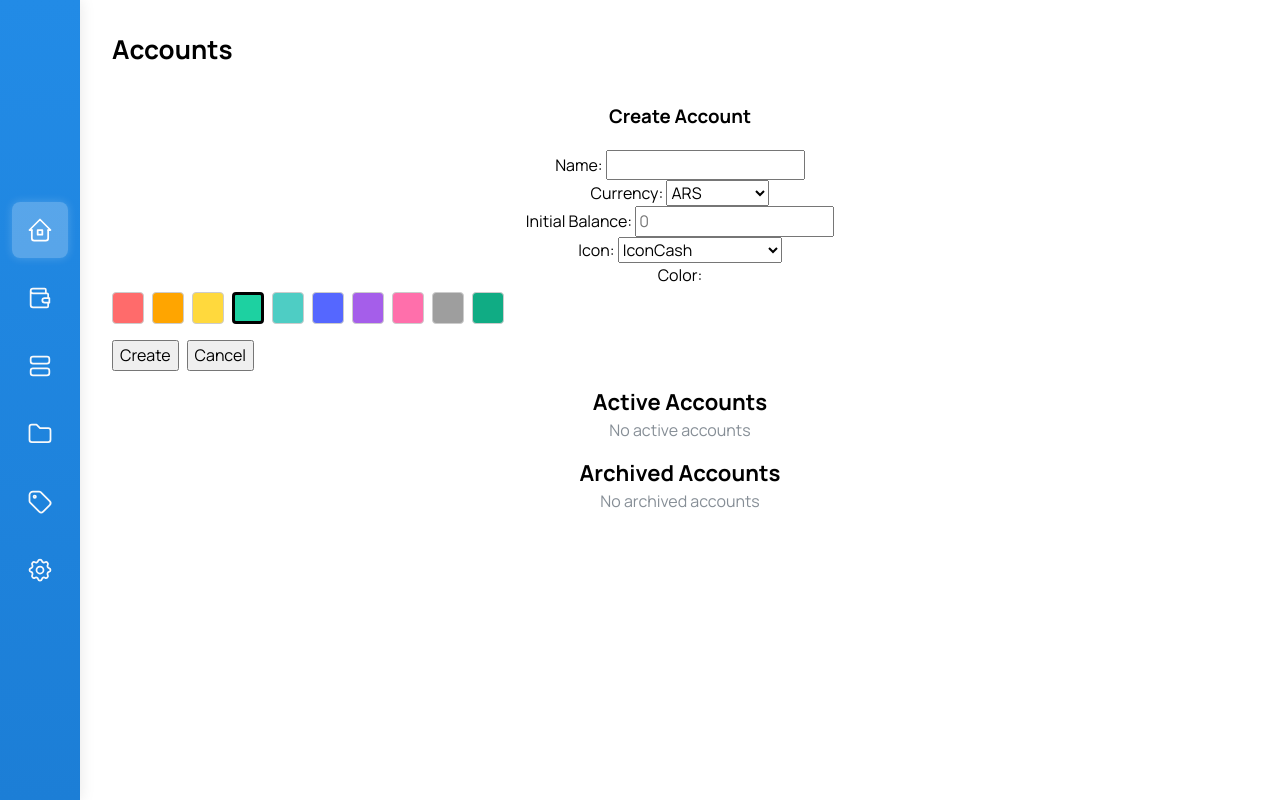
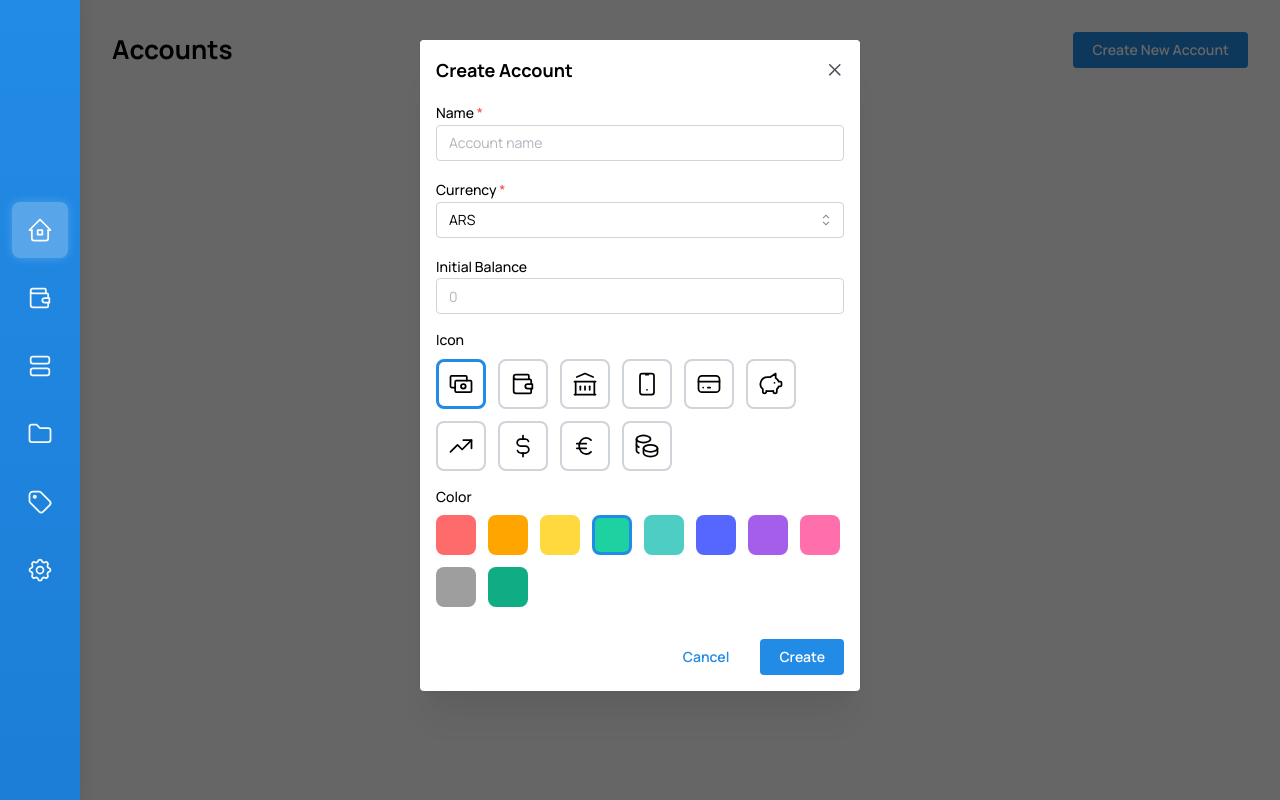
Before and after one commit to tomas2305/platito, a React (Vite) app: page /accounts in a window 1280 px wide. Both pictures are taken after a click on the button "Create New Account". Built offline with nearby package versions, Linux system fonts and the light colour scheme.

Commit message:
Update accounts

```diff
--- a/src/components/AccountForm.tsx
+++ b/src/components/AccountForm.tsx
@@ -1,13 +1,16 @@
 import { useState, useEffect } from 'react';
+import { Button, Group, Modal, Select, Stack, Text, TextInput, Title } from '@mantine/core';
 import type { Account, Currency } from '../types';
 import { SUPPORTED_CURRENCIES } from '../utils/currency';
 import { COLOR_PALETTE, type ColorName } from '../utils/colors';
 import { formatMonetaryValue, parseMonetaryValue } from '../utils/formatters';
+import { AccountIcon } from './AccountIcon';
 
 interface AccountFormProps {
   account?: Account;
+  opened: boolean;
+  onClose: () => void;
   onSubmit: (data: Omit<Account, 'id'>) => Promise<void>;
-  onCancel: () => void;
 }
 
 const ICONS = [
@@ -23,7 +26,7 @@ const ICONS = [
   'IconCoins',
 ];
 
-export const AccountForm = ({ account, onSubmit, onCancel }: AccountFormProps) => {
+export const AccountForm = ({ account, opened, onClose, onSubmit }: AccountFormProps) => {
   const [name, setName] = useState('');
   const [currency, setCurrency] = useState<Currency>('ARS');
   const [initialBalance, setInitialBalance] = useState('');
@@ -38,12 +41,17 @@ export const AccountForm = ({ account, onSubmit, onCancel }: AccountFormProps) =
       setInitialBalance(formatMonetaryValue(String(account.initialBalance)));
       setColor(account.color);
       setIcon(account.icon);
+    } else {
+      setName('');
+      setCurrency('ARS');
+      setInitialBalance('');
+      setColor('green');
+      setIcon('IconCash');
     }
-  }, [account]);
+  }, [account, opened]);
 
-  const handleBalanceChange = (e: React.ChangeEvent<HTMLInputElement>) => {
-    const rawValue = e.target.value;
-    const formatted = formatMonetaryValue(rawValue);
+  const handleBalanceChange = (value: string) => {
+    const formatted = formatMonetaryValue(value);
     setInitialBalance(formatted);
   };
 
@@ -60,113 +68,112 @@ export const AccountForm = ({ account, onSubmit, onCancel }: AccountFormProps) =
         icon,
         isArchived: account?.isArchived ?? false,
       });
+      onClose();
     } finally {
       setLoading(false);
     }
   };
 
-  const getButtonText = () => {
-    if (loading) return 'Saving...';
-    return account ? 'Update' : 'Create';
-  };
-
   return (
+    <Modal
+      opened={opened}
+      onClose={onClose}
+      title={<Title order={4}>{account ? 'Edit Account' : 'Create Account'}</Title>}
+      size="md"
+    >
       <form onSubmit={handleSubmit}>
-      <h3>{account ? 'Edit Account' : 'Create Account'}</h3>
-
-      <div>
-        <label>
-          Name:
-          {' '}
-          <input
-            type="text"
+        <Stack gap="md">
+          <TextInput
+            label="Name"
+            placeholder="Account name"
             value={name}
             onChange={(e) => setName(e.target.value)}
             required
             disabled={loading}
           />
-        </label>
+
+          <Select
+            label="Currency"
+            data={SUPPORTED_CURRENCIES.map((c) => ({ value: c, label: c }))}
+            value={currency}
+            onChange={(value) => setCurrency(value as Currency)}
+            disabled={loading || Boolean(account)}
+            required
+          />
+
+          <TextInput
+            label="Initial Balance"
+            placeholder="0"
+            type="text"
+            inputMode="decimal"
+            value={initialBalance}
+            onChange={(e) => handleBalanceChange(e.target.value)}
+            disabled={loading}
+          />
+
+          <div>
+            <Text size="sm" fw={500} mb={8}>Icon</Text>
+            <Group gap="sm">
+              {ICONS.map((iconName) => (
+                <button
+                  key={iconName}
+                  type="button"
+                  onClick={() => setIcon(iconName)}
+                  style={{
+                    width: '50px',
+                    height: '50px',
+                    display: 'flex',
+                    alignItems: 'center',
+                    justifyContent: 'center',
+                    border: icon === iconName ? '3px solid var(--mantine-color-blue-6)' : '2px solid var(--mantine-color-gray-4)',
+                    borderRadius: '8px',
+                    cursor: 'pointer',
+                    transition: 'all 0.2s',
+                    backgroundColor: 'transparent',
+                  }}
+                  disabled={loading}
+                  aria-label={iconName}
+                >
+                  <AccountIcon name={iconName} size={28} />
+                </button>
+              ))}
+            </Group>
           </div>
 
           <div>
-        <label>
-          Currency:
-          {' '}
-          <select
-            value={currency}
-            onChange={(e) => setCurrency(e.target.value as Currency)}
-            disabled={loading || Boolean(account)}
-          >
-            {SUPPORTED_CURRENCIES.map((c) => (
-              <option key={c} value={c}>
-                {c}
-              </option>
-            ))}
-          </select>
-        </label>
-      </div>
-
-      <div>
-        <label>
-          Initial Balance:
-          {' '}
-          <input
-            type="text"
-            inputMode="decimal"
-            value={initialBalance}
-            onChange={handleBalanceChange}
-            disabled={loading}
-            placeholder="0"
-          />
-        </label>
-      </div>
-
-      <div>
-        <label>
-          Icon:
-          {' '}
-          <select value={icon} onChange={(e) => setIcon(e.target.value)} disabled={loading}>
-            {ICONS.map((i) => (
-              <option key={i} value={i}>
-                {i}
-              </option>
-            ))}
-          </select>
-        </label>
-      </div>
-
-      <div>
-        <label>
-          Color:
-          <div style={{ display: 'flex', gap: '8px', marginTop: '4px' }}>
+            <Text size="sm" fw={500} mb={8}>Color</Text>
+            <Group gap="sm">
               {COLOR_PALETTE.map((colorOption) => (
                 <button
                   key={colorOption.name}
                   type="button"
                   onClick={() => setColor(colorOption.name)}
                   style={{
-                  width: '32px',
-                  height: '32px',
+                    width: '40px',
+                    height: '40px',
                     backgroundColor: colorOption.hex,
-                  border: color === colorOption.name ? '3px solid black' : '1px solid #ccc',
-                  borderRadius: '4px',
+                    border: color === colorOption.name ? '3px solid var(--mantine-color-blue-6)' : '2px solid transparent',
+                    borderRadius: '8px',
                     cursor: 'pointer',
+                    transition: 'all 0.2s',
                   }}
                   disabled={loading}
+                  aria-label={colorOption.name}
                 />
               ))}
-          </div>
-        </label>
+            </Group>
           </div>
 
-      <div style={{ marginTop: '16px', display: 'flex', gap: '8px' }}>
-        <button type="submit" disabled={loading}>
-          {getButtonText()}
-        </button>
-        <button type="button" onClick={onCancel} disabled={loading}>
+          <Group justify="flex-end" gap="sm" mt="md">
+            <Button variant="subtle" onClick={onClose} disabled={loading}>
               Cancel
-        </button>
-      </div>
+            </Button>
+            <Button type="submit" loading={loading}>
+              {account ? 'Update' : 'Create'}
+            </Button>
+          </Group>
+        </Stack>
       </form>
+    </Modal>
   );
 };
--- a/src/pages/AccountsPage.tsx
+++ b/src/pages/AccountsPage.tsx
@@ -19,7 +19,7 @@ export const AccountsPage = () => {
   const [activeAccounts, setActiveAccounts] = useState<Account[]>([]);
   const [archivedAccounts, setArchivedAccounts] = useState<Account[]>([]);
   const [editingAccount, setEditingAccount] = useState<Account | null>(null);
-  const [showForm, setShowForm] = useState(false);
+  const [modalOpened, setModalOpened] = useState(false);
 
   const loadAccounts = async () => {
     const [active, archived] = await Promise.all([
@@ -46,15 +46,12 @@ export const AccountsPage = () => {
   const handleCreate = async (data: Omit<Account, 'id'>) => {
     await createAccount(data);
     await loadAccounts();
-    setShowForm(false);
   };
 
   const handleUpdate = async (data: Omit<Account, 'id'>) => {
     if (editingAccount?.id) {
       await updateAccount(editingAccount.id, data);
       await loadAccounts();
-      setEditingAccount(null);
-      setShowForm(false);
     }
   };
 
@@ -77,30 +74,32 @@ export const AccountsPage = () => {
 
   const handleEdit = (account: Account) => {
     setEditingAccount(account);
-    setShowForm(true);
+    setModalOpened(true);
   };
 
-  const handleCancel = () => {
+  const handleOpenCreate = () => {
     setEditingAccount(null);
-    setShowForm(false);
+    setModalOpened(true);
+  };
+
+  const handleCloseModal = () => {
+    setModalOpened(false);
+    setEditingAccount(null);
   };
 
   return (
     <Stack gap="md">
       <Group justify="space-between" align="center">
         <Title order={2}>Accounts</Title>
-        {!showForm && (
-          <Button onClick={() => setShowForm(true)}>Create New Account</Button>
-        )}
+        <Button onClick={handleOpenCreate}>Create New Account</Button>
       </Group>
 
-      {showForm && (
-        <AccountForm
-          account={editingAccount || undefined}
-          onSubmit={editingAccount ? handleUpdate : handleCreate}
-          onCancel={handleCancel}
-        />
-      )}
+      <AccountForm
+        account={editingAccount || undefined}
+        opened={modalOpened}
+        onClose={handleCloseModal}
+        onSubmit={editingAccount ? handleUpdate : handleCreate}
+      />
 
       <section>
         <Title order={3}>Active Accounts</Title>
```
Lines whose indentation alone changed are shown as unchanged.
